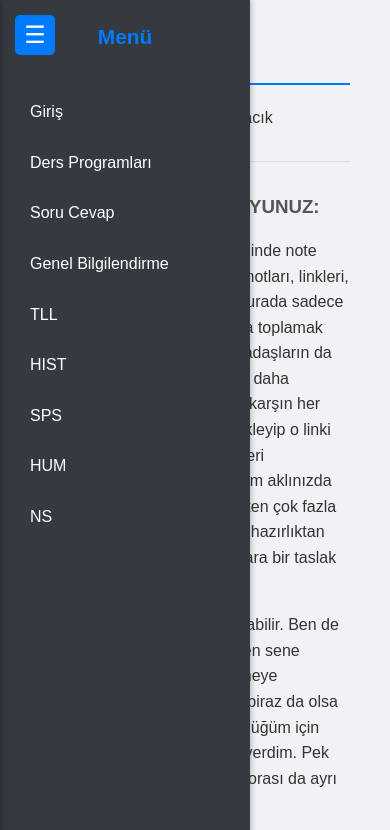
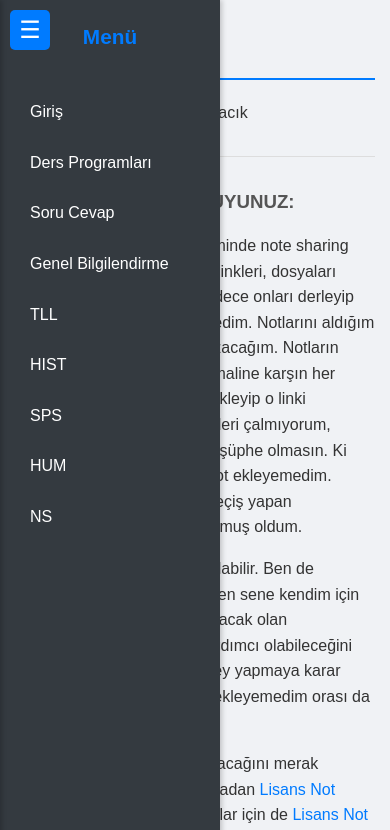
Before and after one commit to raltap/lisans-ders, a plain HTML site: page index.html in a window 390 px wide. Both pictures are taken after a click on the button "Menüyü aç/kapat". Shown: the top 830 px of the page. Drawn offline with Linux system fonts and the light colour scheme; files whose address does not match are found by name.

Commit message:
Update style.css

```diff
--- a/style.css
+++ b/style.css
@@ -1,3 +1,8 @@
+:root {
+    --sidebar-width: 250px;
+    --sidebar-transition-speed: 0.3s;
+}
+
 body {
     font-family: 'Arial', sans-serif;
     line-height: 1.6;
@@ -5,14 +10,14 @@ body {
     padding: 0;
     background-color: #f0f2f5;
     color: #333;
-    overflow-x: hidden; /* Yatayda kaydırmayı engelle */
+    overflow-x: hidden;
 }
 
 #menu-toggle {
-    position: fixed; /* Ekranda sabit kalsın */
+    position: fixed;
     top: 15px;
     left: 15px;
-    z-index: 1001; /* Menünün üzerinde dursun */
+    z-index: 1001;
     background-color: #007bff;
     color: white;
     border: none;
@@ -24,26 +29,26 @@ body {
     display: flex;
     justify-content: center;
     align-items: center;
-    transition: left 0.3s ease; /* Menü açıldığında yumuşak geçiş */
+    transition: left var(--sidebar-transition-speed) ease;
 }
 
 #sidebar {
-    width: 250px; /* Kenar çubuğu genişliği */
-    background-color: #343a40; /* Koyu gri arkaplan */
+    width: var(--sidebar-width);
+    background-color: #343a40;
     color: white;
-    position: fixed; /* Ekranda sabit kalmasını sağlar */
+    position: fixed;
     top: 0;
     left: 0;
-    height: 100%; /* Tam ekran yüksekliği */
-    overflow-y: auto; /* İçerik sığmazsa kaydırma çubuğu çıkar */
+    height: 100%;
+    overflow-y: auto;
     box-shadow: 2px 0 5px rgba(0, 0, 0, 0.2);
-    transform: translateX(-100%); /* Başlangıçta ekranın solunda gizli */
-    transition: transform 0.3s ease;
+    transform: translateX(-100%);
+    transition: transform var(--sidebar-transition-speed) ease;
     z-index: 1000;
 }
 
 #sidebar.open {
-    transform: translateX(0); /* "open" class'ı eklendiğinde görünsün */
+    transform: translateX(0);
 }
 
 .sidebar-title {
@@ -60,7 +65,7 @@ body {
 }
 
 .sidebar-nav li {
-    margin-bottom: 5px; /* Liste öğeleri arasına boşluk */
+    margin-bottom: 5px;
 }
 
 .sidebar-nav a {
@@ -77,15 +82,15 @@ body {
 }
 
 #main-content {
-    padding: 20px 40px; /* İçerik boşlukları */
-    transition: margin-left 0.3s ease; /* Menü açılıp kapandığında yumuşak geçiş */
+    padding: 20px 30px;
+    margin-left: 0; /* JS ile dinamik olarak ayarlanacak */
+    transition: margin-left var(--sidebar-transition-speed) ease;
     width: 100%;
-    box-sizing: border-box; /* Padding ve border genişliği etkilemesin */
+    box-sizing: border-box;
 }
 
-/* JavaScript ile dinamik olarak ayarlanacak */
 #main-content.sidebar-open {
-    /* margin-left: 250px; Bu JS ile yapılacak */
+    margin-left: var(--sidebar-width);
 }
 
 section {
@@ -150,3 +155,24 @@ hr {
     background-color: #ddd;
     margin: 30px 0;
 }
+
+/* Küçük ekranlar için mobil uyumluluk */
+@media (max-width: 768px) {
+    #sidebar {
+        width: 220px; /* Mobilde menü daha dar olabilir */
+    }
+
+    #main-content.sidebar-open {
+        margin-left: 0; /* Mobilde menü açılınca içeriği ittirme, üstüne binsin */
+        /* Alternatif: margin-left: var(--sidebar-width); bu satırı kaldırabilirsiniz */
+    }
+
+    #main-content {
+        padding: 15px;
+    }
+
+     #menu-toggle {
+        top: 10px;
+        left: 10px;
+    }
+}
```
